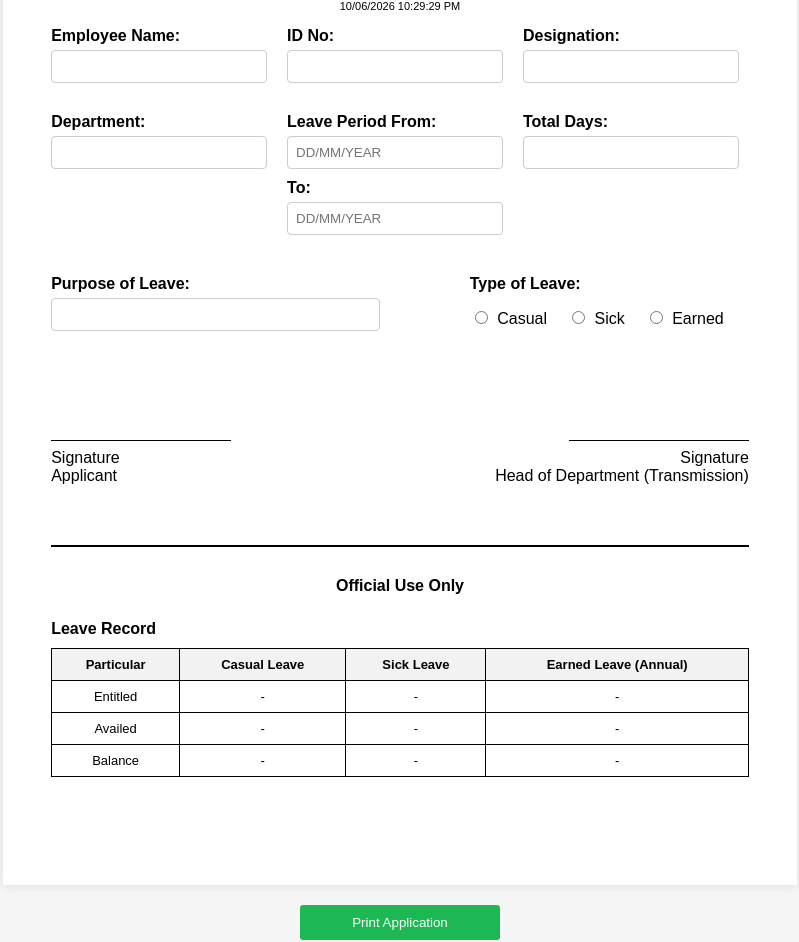
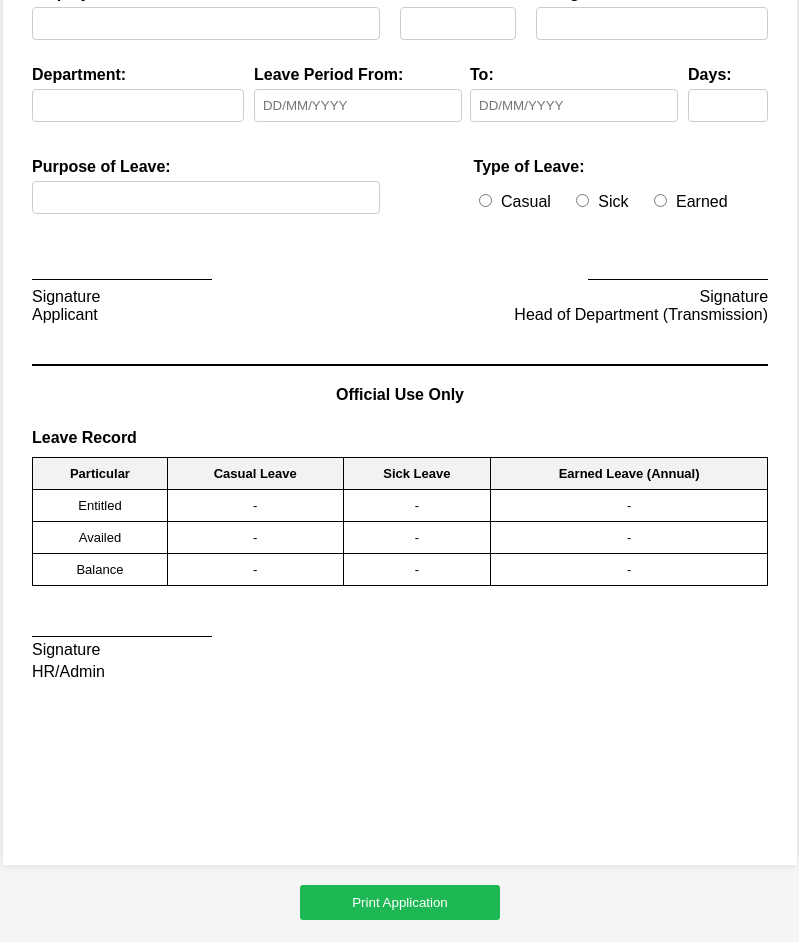
Before and after one commit to abdullah-al-faahim/mcr-leave-application, a plain HTML site: page index.html in a window 1280 px wide. Shown: the part 286-1228 px from the top of the page, without its empty margins (240-1039 px from the left). Drawn offline with nearby package versions, Linux system fonts and the light colour scheme.

Commit message:
Update index.html

```diff
--- a/index.html
+++ b/index.html
@@ -6,11 +6,10 @@
 	<title>Leave Application - Channel i MCR</title>
 	<link rel="stylesheet" href="https://code.jquery.com/ui/1.12.1/themes/base/jquery-ui.css">
 	<style>
-		/* Basic styling for labels and inputs */
 		body {
 			font-family: Arial, sans-serif;
 			margin: 0;
-			padding: 0.5in;
+			padding: 0.3in;
 			background-color: #f5f5f5;
 		}
 		label {
@@ -29,11 +28,9 @@
 			border-radius: 4px;
 			box-sizing: border-box;
 		}
-		/* Styling for radio buttons */
 		input[type="radio"] {
 			margin-right: 5px;
 		}
-		/* Styles for the table */
 		table {
 			width: 100%;
 			border-collapse: collapse;
@@ -50,36 +47,29 @@
 		th {
 			background-color: #f2f2f2;
 		}
-		/* Form styling */
 		.leave-form {
 			max-width: 210mm;
 			width: 100%;
 			height: 297mm;
 			margin: 0 auto;
-			padding: 0.5in;
+			padding: 0.3in;
 			background-color: #fff;
-			box-shadow: 0 0 10px rgba(0, 0, 0, 0.1);
+			box-shadow: 0 0 10px rgba(0,0,0,0.1);
 			box-sizing: border-box;
 			display: flex;
 			flex-direction: column;
 			overflow: hidden;
 		}
-		/* Form Header */
+		/* Header */
 		.form-header {
 			display: flex;
 			justify-content: space-between;
 			align-items: flex-start;
-			margin-bottom: 20px;
+			margin-bottom: 16px;
 			flex-shrink: 0;
 		}
-		.company-details {
-			width: 70%;
-		}
-		.company-details p {
-			margin: 0;
-			padding: 0;
-			line-height: 1.4;
-		}
+		.company-details { width: 70%; }
+		.company-details p { margin: 0; padding: 0; line-height: 1.4; }
 		.company-details .company-name {
 			font-size: 28px;
 			font-family: Cambria, Cochin, Georgia, Times, 'Times New Roman', serif;
@@ -87,48 +77,63 @@
 			font-style: italic;
 			margin-bottom: 4px;
 		}
-		.company-details .company-address {
-			font-size: 14px;
-			margin-bottom: 2px;
-		}
-		.company-details .company-contact {
-			font-size: 14px;
-		}
-		.company-logo img {
-			width: 150px;
-			height: auto;
-		}
-		/* Employee and Leave details */
-		.employee-details, .leave-details {
+		.company-details .company-address { font-size: 14px; margin-bottom: 2px; }
+		.company-details .company-contact { font-size: 14px; }
+		.company-logo img { width: 150px; height: auto; }
+
+		/* Employee details row — Name:ID:Designation = 3:1:2 */
+		.employee-details {
 			display: flex;
 			justify-content: space-between;
-			margin-bottom: 20px;
+			margin-bottom: 16px;
 			flex-shrink: 0;
 		}
-		.field {
+		.employee-details .field-name  { flex: 3; padding-right: 10px; box-sizing: border-box; min-width: 0; }
+		.employee-details .field-id    { flex: 1; padding: 0 10px;     box-sizing: border-box; min-width: 0; }
+		.employee-details .field-desig { flex: 2; padding-left: 10px;  box-sizing: border-box; min-width: 0; }
+
+		/* Leave details row */
+		.leave-details {
+			display: flex;
+			align-items: flex-end;
+			margin-bottom: 16px;
+			flex-shrink: 0;
+			gap: 10px;
+		}
+		.leave-details .field-dept   { flex: 2; min-width: 0; }
+		.leave-details .field-period { flex: 4; min-width: 0; }
+		.leave-details .field-days   { flex: 0 0 80px; min-width: 0; }
+
+		/* Inline date range: [From ___] [To ___] on one row */
+		.period-row {
+			display: flex;
+			align-items: flex-end;
+			gap: 8px;
+		}
+		.period-row .period-from,
+		.period-row .period-to {
 			flex: 1;
-			padding: 0 10px;
-			box-sizing: border-box;
 			min-width: 0;
 		}
-		.field:first-child {
-			padding-left: 0;
+		.period-row label {
+			display: block;
+			font-weight: bold;
+			margin-top: 0;
+			margin-bottom: 0;
 		}
-		.leave-period {
-			display: flex;
-			flex-direction: column;
+		/* Total days: compact width, only 3-digit room */
+		#totalDays {
+			width: 100%;
+			text-align: center;
 		}
-		.leave-period label:not(:first-child) {
-			margin-left: 0;
-			margin-top: 10px;
-		}
-		/* Field container for leave purpose and type */
+
+		/* Purpose + Type */
 		.field-container {
 			display: flex;
 			justify-content: space-between;
 			align-items: flex-start;
 			margin-top: 10px;
-			margin-bottom: 20px;
+			margin-bottom: 16px;
 			flex-shrink: 0;
 		}
 		.leave-purpose {
@@ -136,9 +141,7 @@
 			padding-right: 20px;
 			box-sizing: border-box;
 		}
-		.leave-type {
-			flex-basis: 40%;
-		}
+		.leave-type { flex-basis: 40%; }
 		.leave-type .options {
 			display: flex;
 			justify-content: flex-start;
@@ -150,73 +153,60 @@
 			margin-right: 20px;
 			font-weight: normal;
 		}
+
 		/* Signatures */
 		.signature-row {
 			display: flex;
 			justify-content: space-between;
-			padding-top: 50px;
-			margin-top: 30px;
-			margin-bottom: 30px;
+			padding-top: 40px;
+			margin-bottom: 20px;
 			flex-shrink: 0;
 		}
-		.signature {
-			width: 48%;
-			text-align: right;
-			min-width: 0;
-			overflow: hidden;
-		}
-		.signature.applicant {
-			text-align: left;
-		}
-		.signature.head {
-			text-align: right;
-		}
-		.signature p {
-			margin: 0;
-			word-break: break-word;
-		}
-		/* FIX: use a bordered line instead of underscores for signature lines */
+		.signature { width: 48%; min-width: 0; overflow: hidden; }
+		.signature.applicant { text-align: left; }
+		.signature.head      { text-align: right; }
+		.signature p { margin: 0; word-break: break-word; }
 		.signature-line {
 			display: inline-block;
 			width: 180px;
 			border-bottom: 1px solid #000;
 			margin-bottom: 4px;
 		}
-		.signature label {
-			display: inline;
-			font-weight: normal;
-		}
-		/* Centered title */
-		.centered-title {
-			text-align: center;
-			margin-top: 10px;
-			margin-bottom: 5px;
-		}
-		.application-date-time {
-			font-size: 11px;
-		}
-		/* Official Use Only Section */
+		.signature label { display: inline; font-weight: normal; }
+
+		/* Titles */
+		.centered-title { text-align: center; margin-top: 10px; margin-bottom: 5px; }
+		.application-date-time { font-size: 11px; }
+
+		/* Official Use Only */
 		.official-section {
-			margin-top: 30px;
-			padding-top: 30px;
+			margin-top: 20px;
+			padding-top: 20px;
 			border-top: 2px solid #000;
 			flex: 1;
 			display: flex;
 			flex-direction: column;
 			overflow: hidden;
 		}
-		.official-section h4 {
-			margin-top: 0;
-			margin-bottom: 15px;
-			flex-shrink: 0;
+		.official-section h4 { margin-top: 0; margin-bottom: 15px; flex-shrink: 0; }
+		.official-section table { flex-shrink: 0; font-size: 13px; }
+		.official-section > div { flex-shrink: 0; }
+
+		/* HR/Admin signature — no gap */
+		.hr-signature {
+			padding-top: 30px;
 		}
-		.official-section table {
-			flex-shrink: 0;
-			font-size: 13px;
+		.hr-signature p {
+			margin: 0;
+			line-height: 1.4;
 		}
-		.official-section > div {
-			flex-shrink: 0;
+		.hr-signature .signature-line {
+			display: block;
+			width: 180px;
+			border-bottom: 1px solid #000;
+			margin-bottom: 2px;
 		}
+
 		/* Print button */
 		#printBtn {
 			display: block;
@@ -230,49 +220,31 @@
 			width: 200px;
 			margin: 20px auto;
 		}
-		#printBtn:hover {
-			background-color: #16934a;
-		}
-		/* Print media query with A4 margins */
+		#printBtn:hover { background-color: #16934a; }
+
 		@page {
 			size: A4;
-			margin: 0.5in 0.5in 0.5in 0.5in;
+			margin: 0.3in;
 		}
 		@media print {
-			body {
-				padding: 0;
-				margin: 0;
-				background-color: #fff;
-			}
-			body * {
-				visibility: hidden;
-			}
-			.leave-form, .leave-form * {
-				visibility: visible;
-			}
+			body { padding: 0; margin: 0; background-color: #fff; }
+			body * { visibility: hidden; }
+			.leave-form, .leave-form * { visibility: visible; }
 			.leave-form {
 				position: absolute;
-				left: 0;
-				top: 0;
+				left: 0; top: 0;
 				width: 210mm;
 				height: 297mm;
 				margin: 0;
-				padding: 0.5in;
+				padding: 0.3in;
 				border: none;
 				max-width: 100%;
 				box-shadow: none;
 				box-sizing: border-box;
 				page-break-after: avoid;
 			}
-			html, body {
-				width: 210mm;
-				height: 297mm;
-				margin: 0;
-				padding: 0;
-			}
-			#printBtn {
-				display: none;
-			}
+			html, body { width: 210mm; height: 297mm; margin: 0; padding: 0; }
+			#printBtn { display: none; }
 		}
 	</style>
 </head>
@@ -288,38 +260,51 @@
 				<img src="https://dev.channelionline.com/wp-content/uploads/2022/03/chanenl-i-logo-crip-2.jpg" alt="Company Logo">
 			</div>
 		</div>
+
 		<h2 class="centered-title">Leave Application</h2>
 		<p class="application-date-time centered-title"></p>
+
+		<!-- Row 1: Name / ID / Designation -->
 		<div class="employee-details">
-			<div class="field">
+			<div class="field-name">
 				<label>Employee Name:</label>
 				<input type="text">
 			</div>
-			<div class="field">
+			<div class="field-id">
 				<label>ID No:</label>
 				<input type="text">
 			</div>
-			<div class="field">
+			<div class="field-desig">
 				<label>Designation:</label>
 				<input type="text">
 			</div>
 		</div>
+
+		<!-- Row 2: Department / Leave Period (From + To inline) / Total Days -->
 		<div class="leave-details">
-			<div class="field">
+			<div class="field-dept">
 				<label>Department:</label>
 				<input type="text">
 			</div>
-			<div class="field leave-period">
-				<label>Leave Period From:</label>
-				<input type="text" id="fromDate" placeholder="DD/MM/YEAR">
-				<label>To:</label>
-				<input type="text" id="toDate" placeholder="DD/MM/YEAR">
+			<div class="field-period">
+				<div class="period-row">
+					<div class="period-from">
+						<label>Leave Period From:</label>
+						<input type="text" id="fromDate" placeholder="DD/MM/YYYY">
+					</div>
+					<div class="period-to">
+						<label>To:</label>
+						<input type="text" id="toDate" placeholder="DD/MM/YYYY">
+					</div>
+				</div>
 			</div>
-			<div class="field">
-				<label>Total Days:</label>
-				<input type="number" id="totalDays">
+			<div class="field-days">
+				<label>Days:</label>
+				<input type="number" id="totalDays" min="1" max="999">
 			</div>
 		</div>
+
+		<!-- Purpose + Leave Type -->
 		<div class="field-container">
 			<div class="leave-purpose">
 				<label>Purpose of Leave:</label>
@@ -334,6 +319,8 @@
 				</div>
 			</div>
 		</div>
+
+		<!-- Signatures: Applicant + HoD -->
 		<div class="signature-row">
 			<div class="signature applicant">
 				<p><span class="signature-line"></span><br><label>Signature</label><br>Applicant</p>
@@ -342,6 +329,8 @@
 				<p><span class="signature-line"></span><br><label>Signature</label><br>Head of Department (Transmission)</p>
 			</div>
 		</div>
+
+		<!-- Official Use Only -->
 		<div class="official-section">
 			<h4 class="centered-title">Official Use Only</h4>
 			<label>Leave Record</label>
@@ -371,42 +360,37 @@
 					<td> - </td>
 				</tr>
 			</table>
-			<div style="padding-top: 30px;">
-				<p><span class="signature-line"></span><br><label>Signature</label><br>HR/Admin</p>
+			<div class="hr-signature">
+				<span class="signature-line"></span>
+				<p>Signature</p>
+				<p>HR/Admin</p>
 			</div>
 		</div>
 	</div>
+
 	<button id="printBtn">Print Application</button>
+
 	<script src="https://code.jquery.com/jquery-1.12.4.js"></script>
 	<script src="https://code.jquery.com/ui/1.12.1/jquery-ui.js"></script>
 	<script>
-		// Date formatting for the application date-time
+		// Application date-time
 		let now = new Date();
-		let dateString = now.toLocaleDateString('en-GB', {
-			day: '2-digit',
-			month: '2-digit',
-			year: 'numeric'
-		});
-		let dateTimeString = dateString + " " + now.toLocaleTimeString();
-		document.querySelector('.application-date-time').textContent = dateTimeString;
-		// Print functionality
-		document.getElementById('printBtn').addEventListener('click', function() {
-			window.print();
-		});
+		let dateString = now.toLocaleDateString('en-GB', { day: '2-digit', month: '2-digit', year: 'numeric' });
+		document.querySelector('.application-date-time').textContent = dateString + " " + now.toLocaleTimeString();
+
+		// Print
+		document.getElementById('printBtn').addEventListener('click', function() { window.print(); });
+
 		$(function() {
-			// Initialize datepicker with dd/mm/yy format
 			$("#fromDate, #toDate").datepicker({
 				dateFormat: 'dd/mm/yy',
-				onSelect: function() {
-					calculateDays();
-				}
+				onSelect: function() { calculateDays(); }
 			});
 			function calculateDays() {
-				let fromDate = $("#fromDate").datepicker('getDate');
-				let toDate = $("#toDate").datepicker('getDate');
-				if (fromDate && toDate) {
-					let difference = (toDate - fromDate) / (1000 * 60 * 60 * 24) + 1;
-					$("#totalDays").val(difference);
+				let from = $("#fromDate").datepicker('getDate');
+				let to   = $("#toDate").datepicker('getDate');
+				if (from && to) {
+					$("#totalDays").val(Math.round((to - from) / (1000*60*60*24)) + 1);
 				}
 			}
 		});
```
